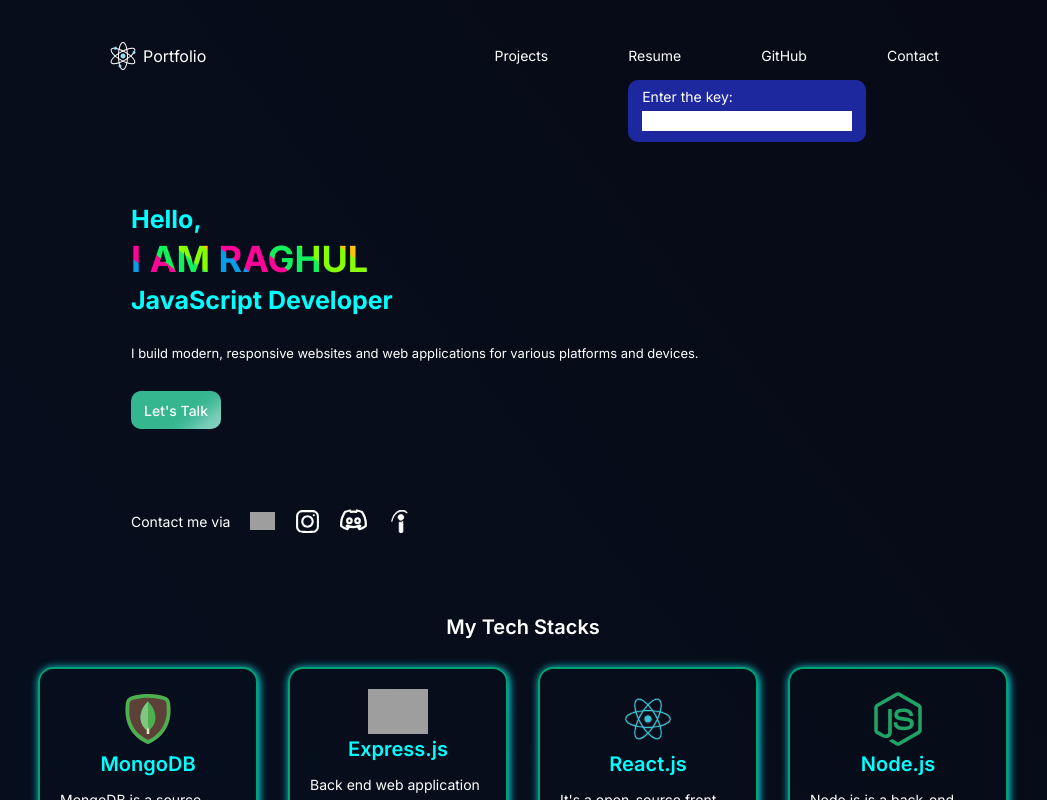
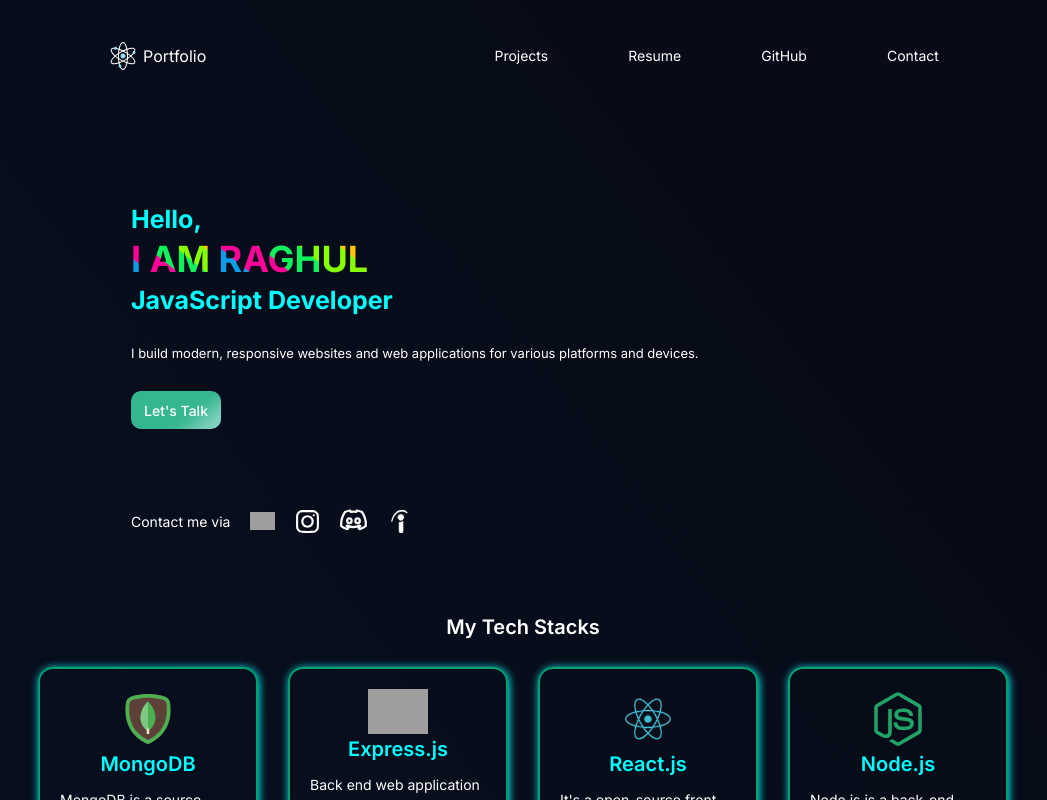
Before and after one commit to Vyanlynx/Portfolio, a Next.js app: page / in a window 1280 px wide. Shown: the top 800 px of the page, without its empty margins (117-1164 px from the left). Built offline with nearby package versions, Linux system fonts and the light colour scheme; grey boxes are pictures that could not be loaded.

Commit message:
Hide show

```diff
--- a/components/navigationHeader/Header.tsx
+++ b/components/navigationHeader/Header.tsx
@@ -7,13 +7,15 @@
 
 const HeaderComponent = (): JSX.Element => {
     const [inputVal, setInputVal] = useState<string>('');
+    const [showInputVal, setshowInputVal] = useState<any>(false);
     const router = useRouter()
-    const verFunction = (e:any) => {
+    let errorMsg = false
+    const verFunction = (e: any) => {
         setInputVal(e.target.value)
         let date = new Date();
         let pass = `v${date.getHours()}${date.getMinutes()}${date.getDay()}!@#$%`
         console.log(pass)
-        if (inputVal === pass) {
+        if (inputVal === pass && inputVal.length > 5) {
             if (window) window?.sessionStorage?.setItem('tokenz', pass)
             router.push('/resume')
         } else {
@@ -31,15 +33,15 @@
             <section className='flex justify-around items-center gap-20 text-sm'>
                 <nav>Projects</nav>
                 <nav className='res'>
-                    <div>Resume</div>
-                    <div className='tabbar'>
+                    <div onClick={() => setshowInputVal(!showInputVal)}>Resume</div>
+                    {showInputVal && <div className='tabbar'>
                         <div className='tabpop'>
-                            <div style={{ color: "white", paddingBottom: "0.3em" }}>Enter the key:</div>
+                            <div style={{ color: "white", paddingBottom: "0.3em" }}>Enter the key: {errorMsg ? "INCORRECT" : ''}</div>
                             <div style={{ display: "flex" }}>
                                 <input value={inputVal} onChange={verFunction} />
                             </div>
                         </div>
-                    </div>
+                    </div>}
                 </nav>
                 <nav>GitHub</nav>
                 <nav>Contact</nav>
```
